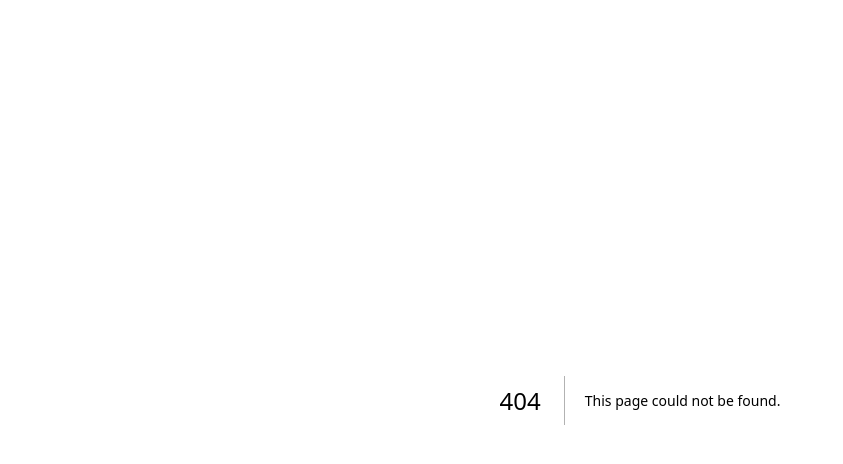
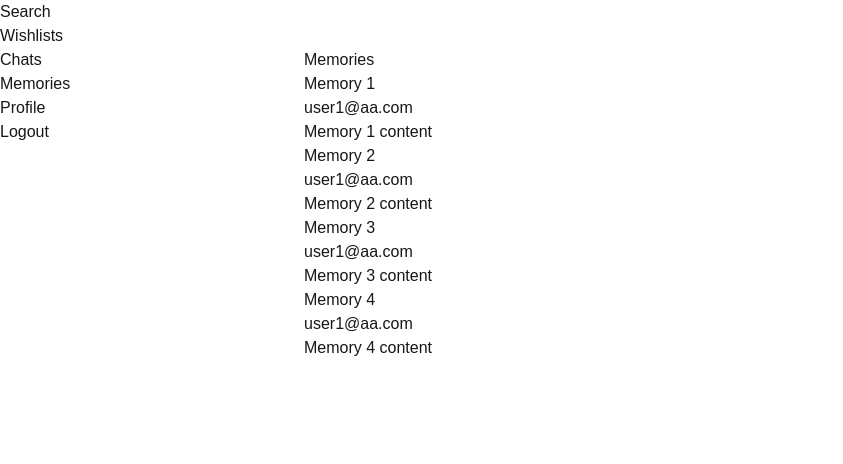
Before and after one commit to coding-shimichan/dine-mate, a Next.js app in the folder client/: page /memories in a window 1280 px wide. Before the commit this address had no page. Shown: the top 464 px of the page, without its empty margins (0-843 px from the left). Built offline with nearby package versions, Linux system fonts and the light colour scheme.

Commit message:
Add: Basic routing

```diff
--- a/client/src/app/(dashboard)/TopNav.tsx
+++ b/client/src/app/(dashboard)/TopNav.tsx
@@ -1,13 +1,25 @@
+import Link from "next/link";
+
 export default function TopNav() {
+  const links = [
+    { name: "Search", href: "/restaurants/search" },
+    { name: "Wishlists", href: "/wishlists/" },
+    { name: "Chats", href: "/chats/" },
+    { name: "Memories", href: "/memories/" },
+    { name: "Profile", href: "/profile" },
+    { name: "Logout", href: "/users/sign_out" },
+  ];
+
   return (
     <nav>
       <ul>
-        <li>Search</li>
-        <li>Wishlists</li>
-        <li>Chats</li>
-        <li>Memories</li>
-        <li>Profile</li>
-        <li>Logout</li>
+        {links.map((link) => {
+          return (
+            <Link key={link.name} href={link.href}>
+              <p>{link.name}</p>
+            </Link>
+          );
+        })}
       </ul>
     </nav>
   );
--- /dev/null
+++ b/client/src/app/(dashboard)/chats/ChatCard.tsx
@@ -0,0 +1,13 @@
+interface ChatProps {
+  otherUserEmail: string;
+}
+
+export default function ChatCard(props: ChatProps) {
+  return (
+    <>
+      <div className="chat-card">
+        <h2>{props.otherUserEmail}</h2>
+      </div>
+    </>
+  );
+}
--- /dev/null
+++ b/client/src/app/(dashboard)/chats/page.tsx
@@ -0,0 +1,15 @@
+import ChatCard from "./ChatCard";
+
+export default function ChatsPage() {
+  return (
+    <>
+      <h1>Chats</h1>
+      <div>
+        <ChatCard otherUserEmail="user1@aaa.com" />
+        <ChatCard otherUserEmail="user2@aaa.com" />
+        <ChatCard otherUserEmail="user3@aaa.com" />
+        <ChatCard otherUserEmail="user4@aaa.com" />
+      </div>
+    </>
+  );
+}
--- /dev/null
+++ b/client/src/app/(dashboard)/memories/MemoryCard.tsx
@@ -0,0 +1,17 @@
+interface MemoryProps {
+  title: string;
+  userEmail: string;
+  content: string;
+}
+
+export default function MemoryCard(props: MemoryProps) {
+  return (
+    <>
+      <div className="memory-card">
+        <h2>{props.title}</h2>
+        <p>{props.userEmail}</p>
+        <p>{props.content}</p>
+      </div>
+    </>
+  );
+}
--- /dev/null
+++ b/client/src/app/(dashboard)/memories/page.tsx
@@ -0,0 +1,31 @@
+import MemoryCard from "./MemoryCard";
+
+export default function MemoriesPage() {
+  return (
+    <>
+      <h1>Memories</h1>
+      <div>
+        <MemoryCard
+          title="Memory 1"
+          userEmail="user1@aa.com"
+          content="Memory 1 content"
+        />
+        <MemoryCard
+          title="Memory 2"
+          userEmail="user1@aa.com"
+          content="Memory 2 content"
+        />
+        <MemoryCard
+          title="Memory 3"
+          userEmail="user1@aa.com"
+          content="Memory 3 content"
+        />
+        <MemoryCard
+          title="Memory 4"
+          userEmail="user1@aa.com"
+          content="Memory 4 content"
+        />
+      </div>
+    </>
+  );
+}
--- /dev/null
+++ b/client/src/app/(dashboard)/profile/page.tsx
@@ -0,0 +1,7 @@
+export default function ProfilePage() {
+  return (
+    <>
+      <h1>Profile</h1>
+    </>
+  );
+}
--- /dev/null
+++ b/client/src/app/(dashboard)/wishlists/WishlistCard.tsx
@@ -0,0 +1,13 @@
+interface WishlistProps {
+  restaurantName: string;
+}
+
+export default function WishlistCard(props: WishlistProps) {
+  return (
+    <>
+      <div className="wishlist-card">
+        <h2>{props.restaurantName}</h2>
+      </div>
+    </>
+  );
+}
--- /dev/null
+++ b/client/src/app/(dashboard)/wishlists/page.tsx
@@ -0,0 +1,15 @@
+import WishlistCard from "./WishlistCard";
+
+export default function WishlistsPage() {
+  return (
+    <>
+      <h1>Wishlists</h1>
+      <div>
+        <WishlistCard restaurantName="Restaurant 1" />
+        <WishlistCard restaurantName="Restaurant 2" />
+        <WishlistCard restaurantName="Restaurant 3" />
+        <WishlistCard restaurantName="Restaurant 4" />
+      </div>
+    </>
+  );
+}
--- a/client/src/app/restaurants/search/RestaurantCard.tsx
+++ /dev/null
@@ -1,15 +0,0 @@
-interface RestaurantProps {
-  name: string;
-  address: string;
-}
-
-export default function RestaurantCard(props: RestaurantProps) {
-  return (
-    <>
-      <div className="restaurant-card">
-        <h2>{props.name}</h2>
-        <p>{props.address}</p>
-      </div>
-    </>
-  );
-}
--- a/client/src/app/restaurants/search/SearchField.tsx
+++ /dev/null
@@ -1,12 +0,0 @@
-export default function SearchField() {
-  return (
-    <>
-      <input
-        type="text"
-        placeholder="Search restaurants..."
-        id="search-field"
-      ></input>
-      <button type="submit">Submit</button>
-    </>
-  );
-}
--- a/client/src/app/restaurants/search/page.tsx
+++ /dev/null
@@ -1,21 +0,0 @@
-import RestaurantCard from "./RestaurantCard";
-import SearchField from "./SearchField";
-
-export default function RestaurantSearchPage() {
-  return (
-    <>
-      <h1>Restaurant Search Page</h1>
-      <div>
-        <SearchField />
-      </div>
-
-      <h2>Search Results</h2>
-      <div>
-        <RestaurantCard name="Restaurant 1" address="Address 1" />
-        <RestaurantCard name="Restaurant 2" address="Address 2" />
-        <RestaurantCard name="Restaurant 3" address="Address 3" />
-        <RestaurantCard name="Restaurant 4" address="Address 4" />
-      </div>
-    </>
-  );
-}
```
